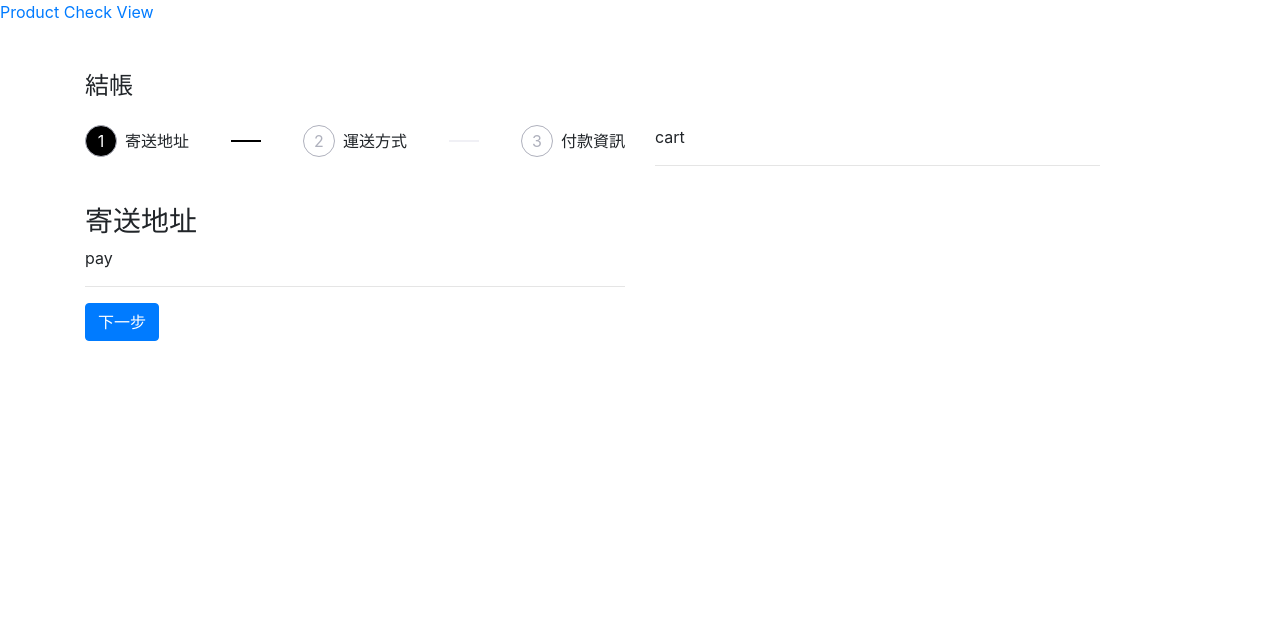
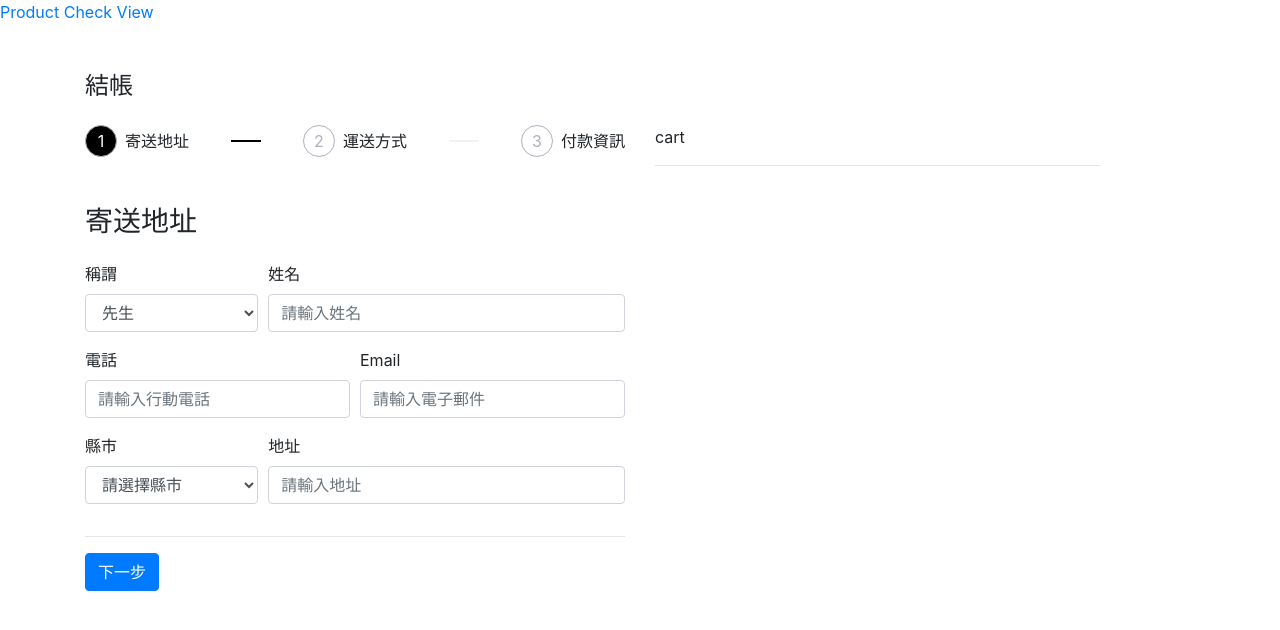
Before and after one commit to limecorner/a-shop-vue, a Vue app: page /#/ in a window 1280 px wide. Shown: the top 630 px of the page. Built offline with nearby package versions, Linux system fonts and the light colour scheme.

Commit message:
UI : pay section + change variable "step" to ProductCheckView.vue

```diff
--- a/src/components/ProductCheckLeftSectionMiddle.vue
+++ b/src/components/ProductCheckLeftSectionMiddle.vue
@@ -1,3 +1,185 @@
 <template>
-  <div>pay</div>
+  <div>
+    <!-- 寄送地址 -->
+    <template v-if="step === 0">
+      <form>
+        <div class="form-row">
+          <div class="form-group col-md-4">
+            <label for="gender">稱謂</label>
+            <select id="gender" class="form-control">
+              <option selected>先生</option>
+              <option>女士</option>
+            </select>
+          </div>
+          <div class="form-group col-md-8">
+            <label for="name">姓名</label>
+            <input
+              type="text"
+              class="form-control"
+              id="name"
+              placeholder="請輸入姓名"
+            />
+          </div>
+        </div>
+
+        <div class="form-row">
+          <div class="form-group col-md-6">
+            <label for="cell-phone">電話</label>
+            <input
+              type="password"
+              class="form-control"
+              id="cell-phone"
+              placeholder="請輸入行動電話"
+            />
+          </div>
+          <div class="form-group col-md-6">
+            <label for="email">Email</label>
+            <input
+              type="email"
+              class="form-control"
+              id="email"
+              placeholder="請輸入電子郵件"
+            />
+          </div>
+        </div>
+
+        <div class="form-row">
+          <div class="form-group col-md-4">
+            <label for="city">縣市</label>
+            <select id="city" class="form-control">
+              <option value="">請選擇縣市</option>
+              <option value="male">新北市</option>
+              <option value="female">高雄市</option>
+            </select>
+          </div>
+
+          <div class="form-group col-md-8">
+            <label for="address">地址</label>
+            <input
+              type="text"
+              class="form-control"
+              id="address"
+              placeholder="請輸入地址"
+            />
+          </div>
+        </div>
+      </form>
+    </template>
+
+    <!-- 運送方式 -->
+    <template v-if="step === 1">
+      <div
+        v-for="shipInfo in shipInfos"
+        :key="shipInfo.id"
+        class="ship-way-wrapper"
+      >
+        <div class="ship-way">
+          <input class="mr-3" name="ship" type="radio" value="standard" />
+          <label for="" class="mt-2"
+            >{{ shipInfo.shipWay }} <br />
+            {{ shipInfo.shipTime }}</label
+          >
+        </div>
+        <div class="ship-price">{{ shipInfo.shipPrice }}<br /></div>
+      </div>
+    </template>
+
+    <!-- 付款資訊 -->
+    <template v-if="step === 2">
+      <form>
+        <div class="form-row">
+          <div class="form-group col-md-8">
+            <label for="owner-name">持卡人姓名</label>
+            <input
+              type="text"
+              class="form-control"
+              id="owner-name"
+              placeholder="John Doe"
+            />
+          </div>
+          <div class="form-group col-md-8">
+            <label for="card-number">卡號</label>
+            <input
+              type="text"
+              class="form-control"
+              id="card-number"
+              placeholder="1111 2222 3333 4444"
+            />
+          </div>
+        </div>
+
+        <div class="form-row">
+          <div class="form-group col-md-6">
+            <label for="expiration-date">有效期限</label>
+            <input
+              type="password"
+              class="form-control"
+              id="expiration-date"
+              placeholder="MM/YY"
+            />
+          </div>
+          <div class="form-group col-md-6">
+            <label for="card-code">CVC / CCV</label>
+            <input
+              type="text"
+              class="form-control"
+              id="card-code"
+              placeholder="123"
+            />
+          </div>
+        </div>
+      </form>
+    </template>
+  </div>
 </template>
+
+<style scoped>
+.ship-way-wrapper {
+  display: flex;
+  justify-content: space-between;
+  align-items: center;
+  margin-bottom: 24px;
+  height: 60px;
+  border: 1px solid #f0f0f5;
+  border-radius: 4px;
+}
+
+.ship-way {
+  display: flex;
+  align-items: center;
+  flex-basis: 37%;
+  height: 100%;
+  padding-left: 15px;
+}
+
+.ship-price {
+  margin-right: 34px;
+  white-space: nowrap;
+  font-size: 14px;
+}
+</style>
+
+<script>
+const dummyData = [
+  {
+    id: 1,
+    shipWay: "標準運送",
+    shipTime: "約 3~7 個工作天",
+    shipPrice: "免費",
+  },
+  { id: 2, shipWay: "DHL 貨運", shipTime: "48 小時內送達", shipPrice: "$500" },
+];
+export default {
+  data() {
+    return {
+      shipInfos: dummyData,
+    };
+  },
+  props: {
+    step: {
+      type: Number,
+      required: true,
+    },
+  },
+};
+</script>
--- a/src/components/ProductCheckLeftSectionTop.vue
+++ b/src/components/ProductCheckLeftSectionTop.vue
@@ -32,9 +32,9 @@
       </div>
     </div>
 
-    <h3 v-show="step === 0">寄送地址</h3>
-    <h3 v-show="step === 1">運送方式</h3>
-    <h3 v-show="step === 2">付款資訊</h3>
+    <h3 v-show="step === 0" class="mb-4">寄送地址</h3>
+    <h3 v-show="step === 1" class="mb-4">運送方式</h3>
+    <h3 v-show="step === 2" class="mb-4">付款資訊</h3>
   </div>
 </template>
 
@@ -102,8 +102,14 @@
 export default {
   data() {
     return {
-      step: 0,
+      // step: 0,
     };
+  },
+  props: {
+    step: {
+      type: Number,
+      required: true,
+    },
   },
 };
 </script>
--- a/src/views/ProductCheckView.vue
+++ b/src/views/ProductCheckView.vue
@@ -4,10 +4,10 @@
     <main class="row">
       <!-- check-left-section -->
       <section class="col-6">
-        <ProductCheckLeftSectionTop />
-        <ProductCheckLeftSectionMiddle />
+        <ProductCheckLeftSectionTop :step="step" />
+        <ProductCheckLeftSectionMiddle :step="step" />
         <hr />
-        <button class="btn btn-primary">下一步</button>
+        <button @click="onNextStep" class="btn btn-primary">下一步</button>
       </section>
 
       <!-- check-right-section -->
@@ -30,5 +30,16 @@ export default {
     ProductCheckLeftSectionMiddle,
     ProductCheckRigthSection,
   },
+  data() {
+    return {
+      step: 0,
+    };
+  },
+  methods: {
+    onNextStep() {
+      if (this.step >= 2) return;
+      this.step++;
+    },
+  },
 };
 </script>
```
